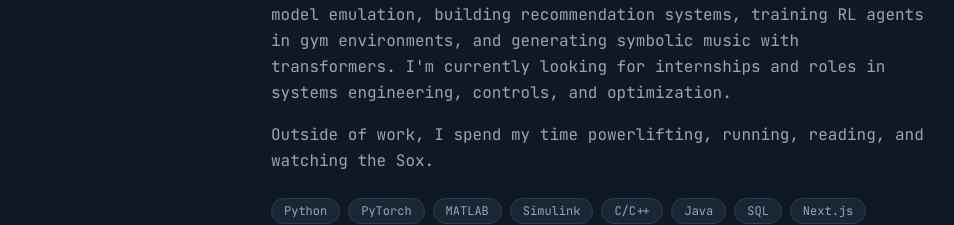
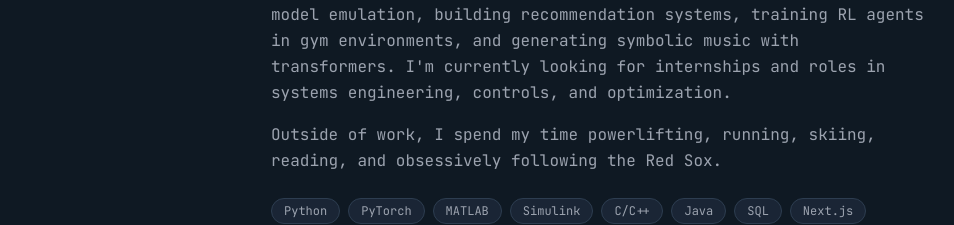
Before and after one commit to cgaldston/personalportfolio, a Next.js app: page / in a window 1280 px wide. Shown: the part 1280-1505 px from the top of the page, without its empty margins (161-1115 px from the left). Built offline with nearby package versions, Linux system fonts and the light colour scheme; no server answers.

Commit message:
More updates to about

```diff
--- a/src/components/About.tsx
+++ b/src/components/About.tsx
@@ -48,8 +48,8 @@ export default function About() {
               roles in systems engineering, controls, and optimization.
             </p>
             <p>
-              Outside of work, I spend my time powerlifting, running, reading,
-              and watching the Sox.
+              Outside of work, I spend my time powerlifting, running, skiing, reading,
+              and obsessively following the Red Sox.
             </p>
 
             <div className="flex flex-wrap gap-2 pt-2">
```
